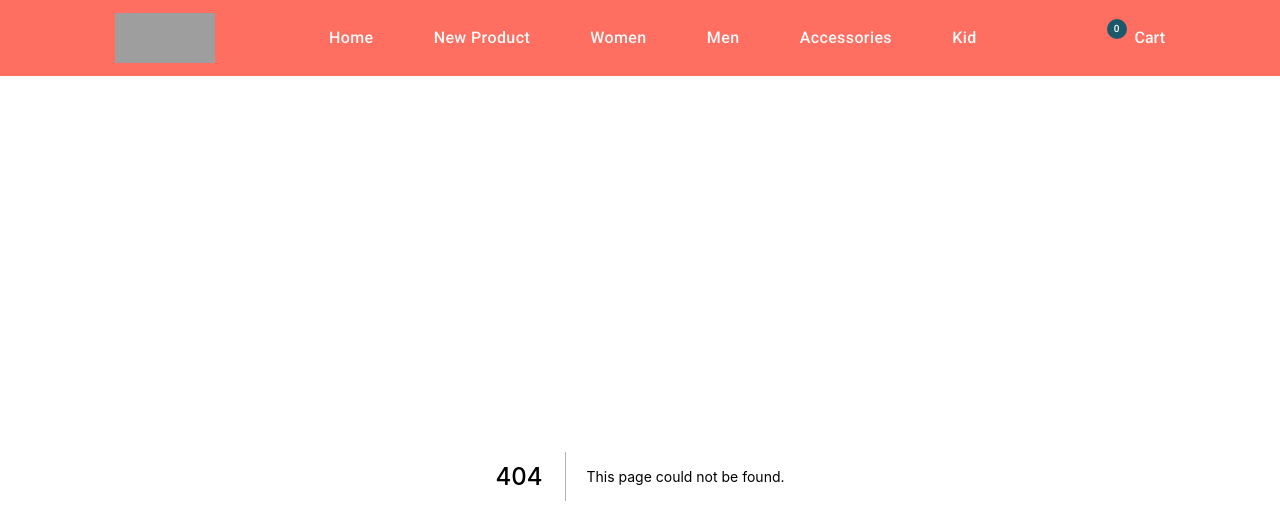
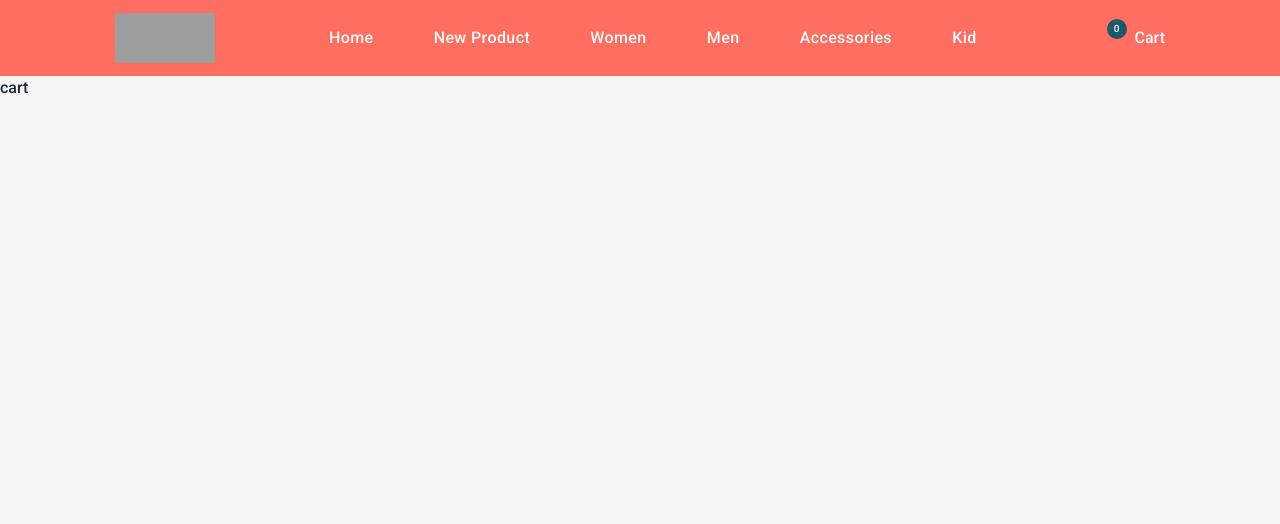
Before and after one commit to FourSqweez/watch-store-nextjs-redux-tailwind-daisyui, a Next.js app: page /cart in a window 1280 px wide. Before the commit this address had no page. Shown: the top 524 px of the page. Built offline with nearby package versions, Linux system fonts and the light colour scheme; grey boxes are pictures that could not be loaded; some icons are missing.

Commit message:
add : created cart page

```diff
--- /dev/null
+++ b/src/pages/cart.js
@@ -0,0 +1,9 @@
+import React from 'react'
+
+const cart = () => {
+  return (
+    <div>cart</div>
+  )
+}
+
+export default cart
```
